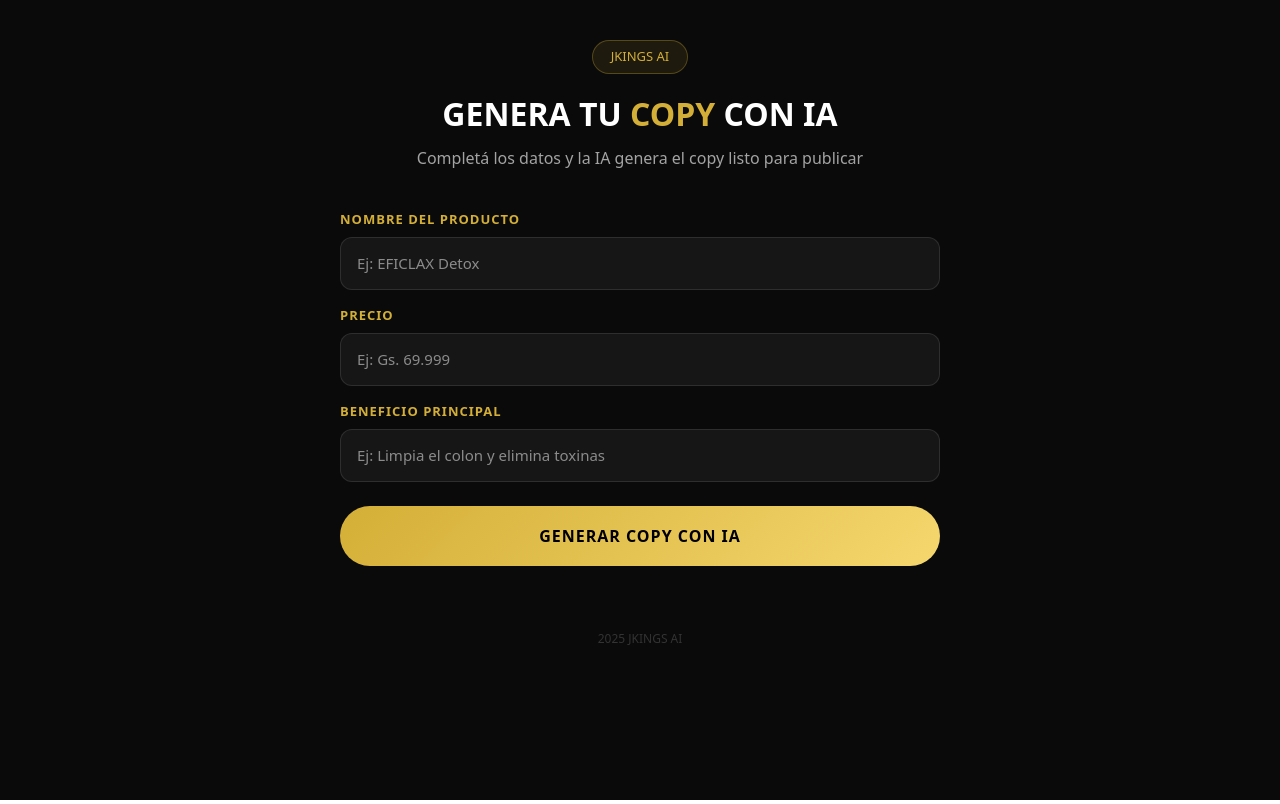
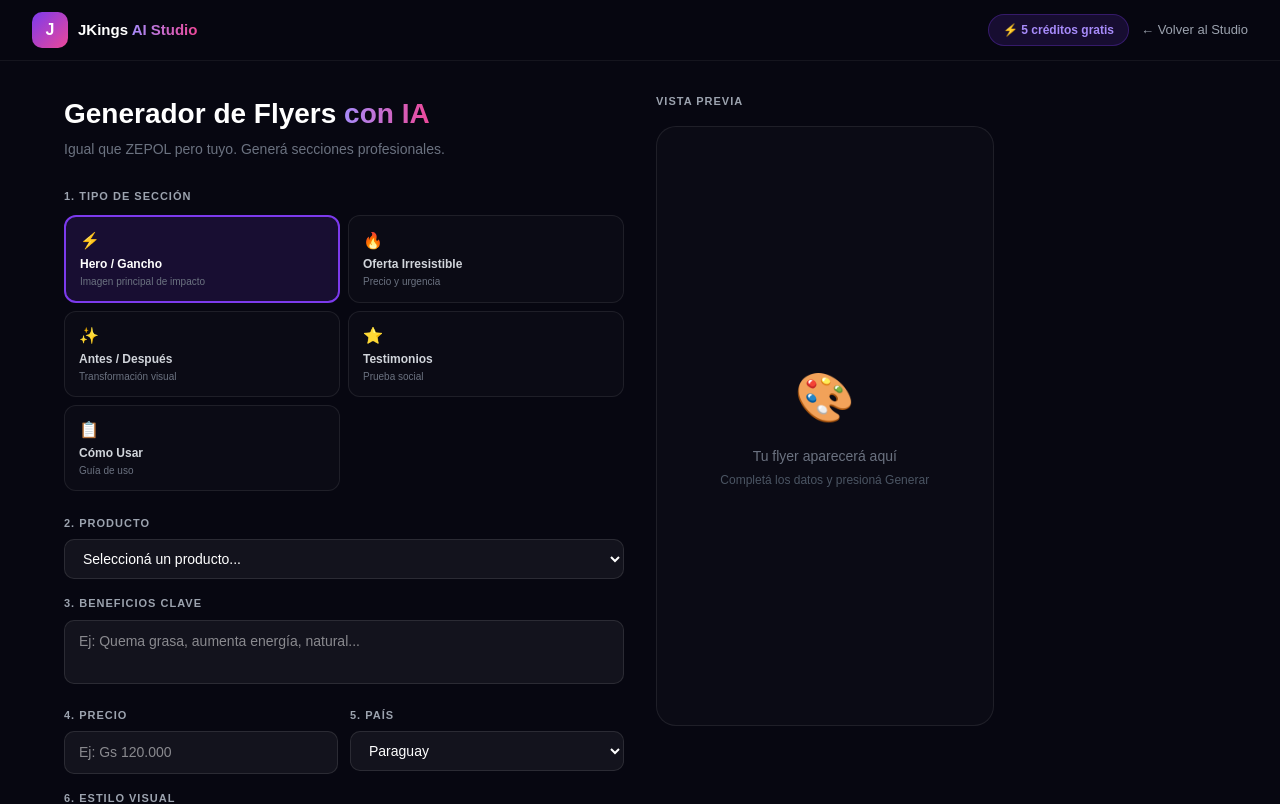
Before and after one commit to apkparaguay1919-ui/flyerapp, a Next.js app: page /crear in a window 1280 px wide. Shown: the top 804 px of the page. Built offline with nearby package versions, Linux system fonts and the light colour scheme.

Commit message:
feat: generador de flyers real con fal.ai como ZEPOL

```diff
--- a/app/crear/page.tsx
+++ b/app/crear/page.tsx
@@ -1,114 +1,183 @@
-'use client';
+"use client";
+import { useState, useRef } from "react";
 
-import { useState } from 'react';
+const SECCIONES = [
+  { id: "hero", label: "Hero / Gancho", icon: "⚡", desc: "Imagen principal de impacto" },
+  { id: "oferta", label: "Oferta Irresistible", icon: "🔥", desc: "Precio y urgencia" },
+  { id: "antes_despues", label: "Antes / Después", icon: "✨", desc: "Transformación visual" },
+  { id: "testimonios", label: "Testimonios", icon: "⭐", desc: "Prueba social" },
+  { id: "como_usar", label: "Cómo Usar", icon: "📋", desc: "Guía de uso" },
+];
+
+const PRODUCTOS = ["Eficlax","Metha","Alkam","Revella","Ori","Purifort","Amagy","Vegafull"];
+const PAISES = ["Paraguay","Argentina","Uruguay","Bolivia","Colombia","México","Chile","Perú"];
+const ESTILOS = ["Premium Oscuro","Natural Verde","Fitness Rojo","Lujo Dorado","Corporativo Azul"];
 
 export default function Crear() {
-  const [producto, setProducto] = useState('');
-  const [precio, setPrecio] = useState('');
-  const [beneficio, setBeneficio] = useState('');
-  const [resultado, setResultado] = useState('');
-  const [cargando, setCargando] = useState(false);
+  const [seccion, setSeccion] = useState("hero");
+  const [producto, setProducto] = useState("");
+  const [beneficios, setBeneficios] = useState("");
+  const [precio, setPrecio] = useState("");
+  const [pais, setPais] = useState("Paraguay");
+  const [estilo, setEstilo] = useState("Premium Oscuro");
+  const [loading, setLoading] = useState(false);
+  const [imageUrl, setImageUrl] = useState<string | null>(null);
+  const [error, setError] = useState<string | null>(null);
+  const [creditos] = useState(5);
 
-  async function generarCopy() {
-    if (!producto || !precio || !beneficio) {
-      alert('Completa todos los campos');
-      return;
+  const generar = async () => {
+    if (!producto) { setError("Ingresá el nombre del producto"); return; }
+    setLoading(true);
+    setError(null);
+    setImageUrl(null);
+    try {
+      const res = await fetch("/api/generar-imagen", {
+        method: "POST",
+        headers: { "Content-Type": "application/json" },
+        body: JSON.stringify({ producto, beneficios, precio, pais, estilo, seccion }),
+      });
+      const data = await res.json();
+      if (data.error) { setError(data.error); return; }
+      setImageUrl(data.imageUrl);
+    } catch (e) {
+      setError("Error de conexión. Intentá de nuevo.");
+    } finally {
+      setLoading(false);
     }
-    setCargando(true);
-    setResultado('');
-    try {
-      const response = await fetch('/api/generar', {
-        method: 'POST',
-        headers: { 'Content-Type': 'application/json' },
-        body: JSON.stringify({ producto, precio, beneficio }),
-      });
-      const data = await response.json();
-      setResultado(data.copy);
-    } catch (e) {
-      setResultado('Error al generar. Intentá de nuevo.');
-    }
-    setCargando(false);
-  }
+  };
+
+  const descargar = () => {
+    if (!imageUrl) return;
+    const a = document.createElement("a");
+    a.href = imageUrl;
+    a.download = `jkings-${producto}-${seccion}.jpg`;
+    a.target = "_blank";
+    a.click();
+  };
 
   return (
-    <main style={{ fontFamily: 'system-ui, sans-serif', background: '#0a0a0a', color: '#fff', minHeight: '100vh', padding: '40px 20px' }}>
-      <div style={{ maxWidth: '600px', margin: '0 auto' }}>
+    <main style={{minHeight:"100vh",background:"#070711",color:"white",fontFamily:"sans-serif"}}>
+      {/* NAV */}
+      <nav style={{display:"flex",alignItems:"center",justifyContent:"space-between",padding:"12px 32px",borderBottom:"1px solid rgba(255,255,255,0.06)",background:"rgba(7,7,17,0.9)",backdropFilter:"blur(24px)",position:"sticky",top:0,zIndex:50}}>
+        <a href="/" style={{display:"flex",alignItems:"center",gap:10,textDecoration:"none"}}>
+          <div style={{width:36,height:36,borderRadius:10,background:"linear-gradient(135deg,#7c3aed,#ec4899)",display:"flex",alignItems:"center",justifyContent:"center",fontWeight:900,fontSize:16}}>J</div>
+          <span style={{fontWeight:900,fontSize:15,color:"white"}}>JKings <span style={{background:"linear-gradient(90deg,#a78bfa,#ec4899)",WebkitBackgroundClip:"text",WebkitTextFillColor:"transparent"}}>AI Studio</span></span>
+        </a>
+        <div style={{display:"flex",alignItems:"center",gap:12}}>
+          <div style={{background:"rgba(124,58,237,0.15)",border:"1px solid rgba(124,58,237,0.3)",padding:"6px 14px",borderRadius:20,fontSize:12,color:"#a78bfa",fontWeight:600}}>
+            ⚡ {creditos} créditos gratis
+          </div>
+          <a href="/studio" style={{color:"#9ca3af",fontSize:13,textDecoration:"none"}}>← Volver al Studio</a>
+        </div>
+      </nav>
 
-        <div style={{ textAlign: 'center', marginBottom: '40px' }}>
-          <div style={{ display: 'inline-block', background: 'rgba(212,175,55,0.1)', border: '1px solid rgba(212,175,55,0.3)', borderRadius: '100px', padding: '6px 18px', fontSize: '13px', color: '#d4af37', marginBottom: '16px' }}>
-            JKINGS AI
+      <div style={{maxWidth:1200,margin:"0 auto",padding:"32px 24px",display:"grid",gridTemplateColumns:"1fr 1fr",gap:32}}>
+        {/* PANEL IZQUIERDO */}
+        <div>
+          <h1 style={{fontSize:28,fontWeight:900,marginBottom:4}}>Generador de Flyers <span style={{background:"linear-gradient(90deg,#a78bfa,#ec4899)",WebkitBackgroundClip:"text",WebkitTextFillColor:"transparent"}}>con IA</span></h1>
+          <p style={{color:"#6b7280",fontSize:14,marginBottom:28}}>Igual que ZEPOL pero tuyo. Generá secciones profesionales.</p>
+
+          {/* SECCIÓN */}
+          <div style={{marginBottom:24}}>
+            <label style={{fontSize:11,color:"#9ca3af",fontWeight:600,textTransform:"uppercase",letterSpacing:1,display:"block",marginBottom:10}}>1. Tipo de sección</label>
+            <div style={{display:"grid",gridTemplateColumns:"1fr 1fr",gap:8}}>
+              {SECCIONES.map(s => (
+                <button key={s.id} onClick={() => setSeccion(s.id)} style={{padding:"12px 14px",borderRadius:12,border:seccion===s.id?"2px solid #7c3aed":"1px solid rgba(255,255,255,0.08)",background:seccion===s.id?"rgba(124,58,237,0.15)":"rgba(255,255,255,0.02)",color:seccion===s.id?"#a78bfa":"#9ca3af",cursor:"pointer",textAlign:"left",transition:"all 0.2s"}}>
+                  <div style={{fontSize:16,marginBottom:2}}>{s.icon}</div>
+                  <div style={{fontSize:12,fontWeight:700,color:seccion===s.id?"white":"#d1d5db"}}>{s.label}</div>
+                  <div style={{fontSize:10,color:"#6b7280",marginTop:1}}>{s.desc}</div>
+                </button>
+              ))}
+            </div>
           </div>
-          <h1 style={{ fontSize: '2rem', fontWeight: '900', margin: '0 0 8px', textTransform: 'uppercase' }}>
-            Genera tu <span style={{ color: '#d4af37' }}>Copy</span> con IA
-          </h1>
-          <p style={{ color: '#a3a3a3', margin: 0 }}>Completá los datos y la IA genera el copy listo para publicar</p>
+
+          {/* PRODUCTO */}
+          <div style={{marginBottom:16}}>
+            <label style={{fontSize:11,color:"#9ca3af",fontWeight:600,textTransform:"uppercase",letterSpacing:1,display:"block",marginBottom:8}}>2. Producto</label>
+            <select value={producto} onChange={e=>setProducto(e.target.value)} style={{width:"100%",background:"rgba(255,255,255,0.05)",border:"1px solid rgba(255,255,255,0.1)",borderRadius:10,padding:"10px 14px",color:"white",fontSize:14,outline:"none"}}>
+              <option value="">Seleccioná un producto...</option>
+              {PRODUCTOS.map(p => <option key={p} value={p}>{p}</option>)}
+            </select>
+          </div>
+
+          {/* BENEFICIOS */}
+          <div style={{marginBottom:16}}>
+            <label style={{fontSize:11,color:"#9ca3af",fontWeight:600,textTransform:"uppercase",letterSpacing:1,display:"block",marginBottom:8}}>3. Beneficios clave</label>
+            <textarea value={beneficios} onChange={e=>setBeneficios(e.target.value)} placeholder="Ej: Quema grasa, aumenta energía, natural..." rows={2} style={{width:"100%",background:"rgba(255,255,255,0.05)",border:"1px solid rgba(255,255,255,0.1)",borderRadius:10,padding:"10px 14px",color:"white",fontSize:14,outline:"none",resize:"none",boxSizing:"border-box"}}/>
+          </div>
+
+          {/* PRECIO Y PAÍS */}
+          <div style={{display:"grid",gridTemplateColumns:"1fr 1fr",gap:12,marginBottom:16}}>
+            <div>
+              <label style={{fontSize:11,color:"#9ca3af",fontWeight:600,textTransform:"uppercase",letterSpacing:1,display:"block",marginBottom:8}}>4. Precio</label>
+              <input value={precio} onChange={e=>setPrecio(e.target.value)} placeholder="Ej: Gs 120.000" style={{width:"100%",background:"rgba(255,255,255,0.05)",border:"1px solid rgba(255,255,255,0.1)",borderRadius:10,padding:"10px 14px",color:"white",fontSize:14,outline:"none",boxSizing:"border-box"}}/>
+            </div>
+            <div>
+              <label style={{fontSize:11,color:"#9ca3af",fontWeight:600,textTransform:"uppercase",letterSpacing:1,display:"block",marginBottom:8}}>5. País</label>
+              <select value={pais} onChange={e=>setPais(e.target.value)} style={{width:"100%",background:"rgba(255,255,255,0.05)",border:"1px solid rgba(255,255,255,0.1)",borderRadius:10,padding:"10px 14px",color:"white",fontSize:14,outline:"none"}}>
+                {PAISES.map(p => <option key={p} value={p}>{p}</option>)}
+              </select>
+            </div>
+          </div>
+
+          {/* ESTILO */}
+          <div style={{marginBottom:24}}>
+            <label style={{fontSize:11,color:"#9ca3af",fontWeight:600,textTransform:"uppercase",letterSpacing:1,display:"block",marginBottom:8}}>6. Estilo visual</label>
+            <div style={{display:"flex",gap:8,flexWrap:"wrap"}}>
+              {ESTILOS.map(e => (
+                <button key={e} onClick={()=>setEstilo(e)} style={{padding:"6px 12px",borderRadius:20,border:estilo===e?"2px solid #7c3aed":"1px solid rgba(255,255,255,0.08)",background:estilo===e?"rgba(124,58,237,0.2)":"transparent",color:estilo===e?"#a78bfa":"#6b7280",fontSize:11,fontWeight:600,cursor:"pointer",transition:"all 0.2s"}}>
+                  {e}
+                </button>
+              ))}
+            </div>
+          </div>
+
+          {error && <div style={{background:"rgba(239,68,68,0.1)",border:"1px solid rgba(239,68,68,0.3)",borderRadius:10,padding:"10px 14px",color:"#fca5a5",fontSize:13,marginBottom:16}}>{error}</div>}
+
+          <button onClick={generar} disabled={loading} style={{width:"100%",background:loading?"#374151":"linear-gradient(135deg,#7c3aed,#ec4899)",color:"white",border:"none",padding:"16px",borderRadius:14,fontSize:16,fontWeight:800,cursor:loading?"not-allowed":"pointer",boxShadow:loading?"none":"0 8px 32px rgba(124,58,237,0.4)",transition:"all 0.2s"}}>
+            {loading ? "⏳ Generando con IA... (30-60s)" : "✨ Generar Flyer con IA"}
+          </button>
         </div>
 
-        <div style={{ display: 'flex', flexDirection: 'column', gap: '16px', marginBottom: '24px' }}>
-          <div>
-            <label style={{ display: 'block', fontSize: '13px', color: '#d4af37', fontWeight: '700', marginBottom: '8px', textTransform: 'uppercase', letterSpacing: '1px' }}>
-              Nombre del producto
-            </label>
-            <input
-              value={producto}
-              onChange={(e) => setProducto(e.target.value)}
-              placeholder="Ej: EFICLAX Detox"
-              style={{ width: '100%', background: 'rgba(255,255,255,0.05)', border: '1px solid rgba(255,255,255,0.1)', borderRadius: '12px', padding: '14px 16px', color: '#fff', fontSize: '15px', outline: 'none', boxSizing: 'border-box' }}
-            />
+        {/* PANEL DERECHO - PREVIEW */}
+        <div>
+          <label style={{fontSize:11,color:"#9ca3af",fontWeight:600,textTransform:"uppercase",letterSpacing:1,display:"block",marginBottom:16}}>Vista previa</label>
+          <div style={{background:"rgba(255,255,255,0.02)",border:"1px solid rgba(255,255,255,0.08)",borderRadius:20,overflow:"hidden",aspectRatio:"9/16",display:"flex",alignItems:"center",justifyContent:"center",position:"relative",maxHeight:600}}>
+            {loading && (
+              <div style={{textAlign:"center"}}>
+                <div style={{fontSize:48,marginBottom:16,animation:"spin 1s linear infinite"}}>⚡</div>
+                <p style={{color:"#a78bfa",fontWeight:700,fontSize:16}}>Generando con IA...</p>
+                <p style={{color:"#6b7280",fontSize:13,marginTop:4}}>Puede tardar 30-60 segundos</p>
+              </div>
+            )}
+            {!loading && !imageUrl && (
+              <div style={{textAlign:"center",padding:32}}>
+                <div style={{fontSize:48,marginBottom:12}}>🎨</div>
+                <p style={{color:"#6b7280",fontSize:14}}>Tu flyer aparecerá aquí</p>
+                <p style={{color:"#4b5563",fontSize:12,marginTop:4}}>Completá los datos y presioná Generar</p>
+              </div>
+            )}
+            {imageUrl && !loading && (
+              <img src={imageUrl} alt="Flyer generado" style={{width:"100%",height:"100%",objectFit:"cover"}}/>
+            )}
           </div>
 
-          <div>
-            <label style={{ display: 'block', fontSize: '13px', color: '#d4af37', fontWeight: '700', marginBottom: '8px', textTransform: 'uppercase', letterSpacing: '1px' }}>
-              Precio
-            </label>
-            <input
-              value={precio}
-              onChange={(e) => setPrecio(e.target.value)}
-              placeholder="Ej: Gs. 69.999"
-              style={{ width: '100%', background: 'rgba(255,255,255,0.05)', border: '1px solid rgba(255,255,255,0.1)', borderRadius: '12px', padding: '14px 16px', color: '#fff', fontSize: '15px', outline: 'none', boxSizing: 'border-box' }}
-            />
-          </div>
-
-          <div>
-            <label style={{ display: 'block', fontSize: '13px', color: '#d4af37', fontWeight: '700', marginBottom: '8px', textTransform: 'uppercase', letterSpacing: '1px' }}>
-              Beneficio principal
-            </label>
-            <input
-              value={beneficio}
-              onChange={(e) => setBeneficio(e.target.value)}
-              placeholder="Ej: Limpia el colon y elimina toxinas"
-              style={{ width: '100%', background: 'rgba(255,255,255,0.05)', border: '1px solid rgba(255,255,255,0.1)', borderRadius: '12px', padding: '14px 16px', color: '#fff', fontSize: '15px', outline: 'none', boxSizing: 'border-box' }}
-            />
-          </div>
-        </div>
-
-        <button
-          onClick={generarCopy}
-          disabled={cargando}
-          style={{ width: '100%', background: cargando ? '#555' : 'linear-gradient(135deg, #d4af37, #f5d76e)', color: '#000', fontWeight: '900', fontSize: '1rem', padding: '18px', borderRadius: '100px', border: 'none', cursor: cargando ? 'not-allowed' : 'pointer', textTransform: 'uppercase', letterSpacing: '1px', marginBottom: '24px' }}
-        >
-          {cargando ? 'Generando copy...' : 'Generar Copy con IA'}
-        </button>
-
-        {resultado && (
-          <div style={{ background: 'rgba(212,175,55,0.05)', border: '1px solid rgba(212,175,55,0.3)', borderRadius: '16px', padding: '24px' }}>
-            <div style={{ display: 'flex', justifyContent: 'space-between', alignItems: 'center', marginBottom: '16px' }}>
-              <h3 style={{ margin: 0, color: '#d4af37', fontSize: '14px', textTransform: 'uppercase', letterSpacing: '1px' }}>Copy Generado</h3>
-              <button
-                onClick={() => navigator.clipboard.writeText(resultado)}
-                style={{ background: 'rgba(212,175,55,0.2)', border: '1px solid rgba(212,175,55,0.4)', color: '#d4af37', padding: '6px 14px', borderRadius: '100px', cursor: 'pointer', fontSize: '12px', fontWeight: '700' }}
-              >
-                Copiar
+          {imageUrl && !loading && (
+            <div style={{marginTop:16,display:"flex",gap:12}}>
+              <button onClick={descargar} style={{flex:1,background:"linear-gradient(135deg,#7c3aed,#ec4899)",color:"white",border:"none",padding:"12px",borderRadius:12,fontSize:14,fontWeight:700,cursor:"pointer",boxShadow:"0 4px 20px rgba(124,58,237,0.3)"}}>
+                ⬇️ Descargar HD
+              </button>
+              <button onClick={generar} style={{flex:1,background:"rgba(255,255,255,0.05)",color:"white",border:"1px solid rgba(255,255,255,0.1)",padding:"12px",borderRadius:12,fontSize:14,fontWeight:600,cursor:"pointer"}}>
+                🔄 Regenerar
               </button>
             </div>
-            <p style={{ margin: 0, color: '#e5e5e5', lineHeight: '1.7', whiteSpace: 'pre-wrap', fontSize: '14px' }}>{resultado}</p>
-          </div>
-        )}
+          )}
+        </div>
+      </div>
 
-        <p style={{ textAlign: 'center', color: '#333', fontSize: '12px', marginTop: '40px' }}>
-          2025 JKINGS AI
-        </p>
-      </div>
+      <style jsx global>{`
+        @keyframes spin { 0%{transform:rotate(0deg)} 100%{transform:rotate(360deg)} }
+      `}</style>
     </main>
   );
 }
```
